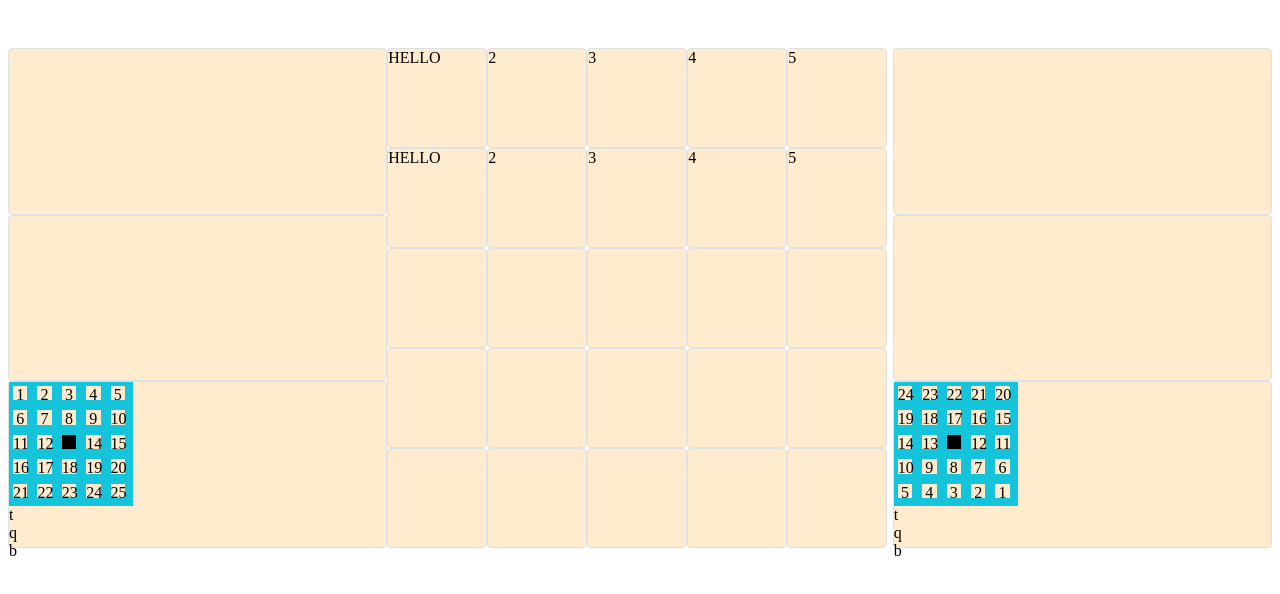
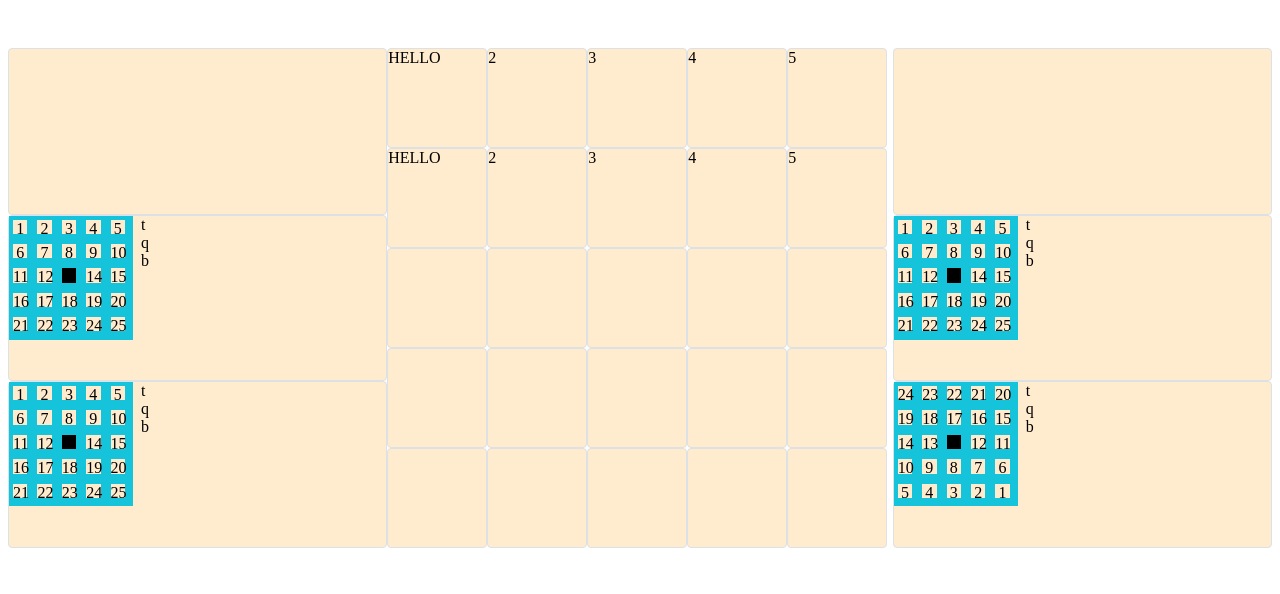
Before and after one commit to wley3337/onitama-frontend, a plain HTML site: page index.html in a window 1280 px wide. Drawn offline with Linux system fonts and the light colour scheme.

Commit message:
got card working and grid pattern

```diff
--- a/css/index.css
+++ b/css/index.css
@@ -60,10 +60,23 @@ span{
 }
 
 .move {
-  background-color: red;
+  background-color: rgb(255, 251, 0);
   color: black;
 }
 
 .character {
   background-color: black;
 }
+#red-card-1, #red-card-2, #blue-card-1, #blue-card-2{
+  display: grid;
+  grid-template-columns: 35% 60%;
+  grid-row-gap: 1%;
+}
+
+/* #blue-card-2-move{
+  flex-grow: 50;
+} */
+/* .card-text{
+  display: flex;
+  flex-flow: column wrap;
+}  */
--- a/index.html
+++ b/index.html
@@ -15,7 +15,42 @@
 
         <div id="red-team-container">
           <span class="box"></span>
-          <span class="box"></span>
+              <span id="red-card-1"class="box ">
+                  <div id="red-card-1-move" class="card-move">
+                      <span id='red-1-1' data-moveId="" >1</span>
+                      <span id='red-1-2' data-moveId="">2</span>
+                      <span id='red-1-3' data-moveId="">3</span>
+                      <span id='red-1-4' data-moveId="">4</span>
+                      <span id='red-1-5' data-moveId="">5</span>
+                      <span id='red-1-6' data-moveId="">6</span>
+                      <span id='red-1-7' data-moveId="">7</span>
+                      <span id='red-1-8' data-moveId="">8</span>
+                      <span id='red-1-9' data-moveId="">9</span>
+                      <span id='red-1-10' data-moveId="">10</span>
+                      <span id='red-1-11' data-moveId="">11</span>
+                      <span id='red-1-12' data-moveId="">12</span>
+                      <span id='red-1-25' class="character" data-moveId="" ></span>
+                      <span id='red-1-13' data-moveId="">14</span>
+                      <span id='red-1-14' data-moveId="">15</span>
+                      <span id='red-1-15'data-moveId="">16</span>
+                      <span id='red-1-16'data-moveId="">17</span>
+                      <span id='red-1-17'data-moveId="">18</span>
+                      <span id='red-1-18'data-moveId="">19</span>
+                      <span id='red-1-19'data-moveId="">20</span>
+                      <span id='red-1-20'data-moveId="">21</span>
+                      <span id='red-1-21'data-moveId="">22</span>
+                      <span id='red-1-22'data-moveId="">23</span>
+                      <span id='red-1-23'data-moveId="">24</span>
+                      <span id='red-1-24'data-moveId="">25</span>
+
+                </div>
+                <div class="card-text">
+                <div id="red-card-1-title">t</div>
+                <div id="red-card-1-quote">q</div>
+                <div id="red-card-1-buttons">b</div>
+                </div>
+
+          </span>
           <span id="red-card-2"class="box ">
               <div id="red-card-2-move" class="card-move">
                   <span id='red-2-1' data-moveId="" >1</span>
@@ -45,11 +80,11 @@
                   <span id='red-2-24'data-moveId="">25</span>
 
             </div>
-
+            <div class="card-text">
             <div id="red-card-2-title">t</div>
             <div id="red-card-2-quote">q</div>
             <div id="red-card-2-buttons">b</div>
-
+              </div>
           </span>
         </div>
 
@@ -90,8 +125,39 @@
         <div id="blue-team-container" class="col-sm-3">
           <span class="box"></span>
           <span id="blue-card-1" class="box">
+              <div id="blue-card-1-move" class="card-move">
+                  <span id='blue-1-1' data-moveId="" >1</span>
+                  <span id='blue-1-2' data-moveId="">2</span>
+                  <span id='blue-1-3' data-moveId="">3</span>
+                  <span id='blue-1-4' data-moveId="">4</span>
+                  <span id='blue-1-5' data-moveId="">5</span>
+                  <span id='blue-1-6' data-moveId="">6</span>
+                  <span id='blue-1-7' data-moveId="">7</span>
+                  <span id='blue-1-8' data-moveId="">8</span>
+                  <span id='blue-1-9' data-moveId="">9</span>
+                  <span id='blue-1-10' data-moveId="">10</span>
+                  <span id='blue-1-11' data-moveId="">11</span>
+                  <span id='blue-1-12' data-moveId="">12</span>
+                  <span id='blue-1-25' class="character" data-moveId="" ></span>
+                  <span id='blue-1-13' data-moveId="">14</span>
+                  <span id='blue-1-14' data-moveId="">15</span>
+                  <span id='blue-1-15'data-moveId="">16</span>
+                  <span id='blue-1-16'data-moveId="">17</span>
+                  <span id='blue-1-17'data-moveId="">18</span>
+                  <span id='blue-1-18'data-moveId="">19</span>
+                  <span id='blue-1-19'data-moveId="">20</span>
+                  <span id='blue-1-20'data-moveId="">21</span>
+                  <span id='blue-1-21'data-moveId="">22</span>
+                  <span id='blue-1-22'data-moveId="">23</span>
+                  <span id='blue-1-23'data-moveId="">24</span>
+                  <span id='blue-1-24'data-moveId="">25</span>
 
-
+            </div>
+            <div class="card-text">
+            <div id="blue-card-1-title">t</div>
+            <div id="blue-card-1-quote">q</div>
+            <div id="blue-card-1-buttons">b</div>
+              </div>
           </span>
           <span id="blue-card-2" class="box">
               <div id="blue-card-2-move" class="card-move">
@@ -121,9 +187,11 @@
                   <span id='blue-2-2'data-moveId="">2</span>
                   <span id='blue-2-1'data-moveId="">1</span>
             </div>
-            <div id="blue-card-2-title">t</div>
+            <div class="card-text">
+              <div id="blue-card-2-title">t</div>
               <div id="blue-card-2-quote">q</div>
-            <div id="blue-card-2-buttons">b</div>
+              <div id="blue-card-2-buttons">b</div>
+            </div>
           </span>
         </div>
 
--- a/src/cards.js
+++ b/src/cards.js
@@ -33,7 +33,7 @@ class Card{
                 move.x = move.x * -1;
                 move.y = move.y * -1;
             }
-            console.log(move.x, move.y, color);
+
             //add dataset values for event listener access to move
             moveButton.dataset.x = move.x;
             moveButton.dataset.y = move.y;
@@ -47,7 +47,7 @@ class Card{
             buttonsContainer.lastChild.addEventListener('click', selectMove)
             //hover event listenr
             buttonsContainer.lastChild.addEventListener('mouseover', hoverMove)
-            addEventListener('mouseout', hoverOff)
+            buttonsContainer.lastChild.addEventListener('mouseout', hoverOff)
 
         }
 
--- a/src/index.js
+++ b/src/index.js
@@ -33,15 +33,41 @@ function getBoardSquare(x,y){
 }
 
 //---functions
+function choseFive(){
+    let gameCards = [];
+    for(let i = gameCards.length; i < 5; i = gameCards.length){
+        gameCards.push(Math.floor(Math.random() * 17))
+        let unique = [...new Set(gameCards)];
+        if(unique.indexOf(0) != -1){
+            unique.splice(unique.indexOf(0), 1);
+        }
+        gameCards = unique;
+    }
+    let cardCount = 0
+    for(let cardId of gameCards){
+        if(cardCount < 2){
+            createCard(cardId, "red", cardCount + 1);
+            cardCount++;
+        }else if(cardCount<4){
+            createCard(cardId, "blue", cardCount -1);
+            cardCount++;
+        }else{
+            console.log("5th card:", cardId, gameCards)
+
+            // createCard(cardId, "black", 1);
+        }
+    }
 
 
-function createCard(cardId,cardContainerNumber){
+}
+
+function createCard(cardId, color, cardContainerNumber){
     getCard(cardId).then(card => {
           const newCard = new Card(card.id, card.player_id, card.title, card.quote, card.moves)
 
-          getPlayerCardTitle("red",cardContainerNumber).innerText = newCard.title;
-          getPlayerCardQuote("red",cardContainerNumber).innerText = newCard.quote;
-          newCard.cardMoveDisplay('blue', cardContainerNumber)
+          getPlayerCardTitle(color,cardContainerNumber).innerText = newCard.title;
+          getPlayerCardQuote(color,cardContainerNumber).innerText = newCard.quote;
+          newCard.cardMoveDisplay(color, cardContainerNumber)
       })
   }
 
@@ -53,12 +79,10 @@ function createCard(cardId,cardContainerNumber){
   }
 
   function hoverMove(e){
-      event.stopPropagation();
-    console.log(e);
+    event.stopPropagation();
     const pieceLocation = {x: 3, y: 2}
     const moveX = parseInt(e.target.dataset.x);
     const moveY = parseInt(e.target.dataset.y);
-
     const potentialMove = getBoardSquare(pieceLocation.x + moveX, pieceLocation.y + moveY)
     potentialMove.classList.add('move')
 
@@ -68,7 +92,6 @@ function createCard(cardId,cardContainerNumber){
     const pieceLocation = {x: 3, y: 2}
     const moveX = parseInt(e.target.dataset.x);
     const moveY = parseInt(e.target.dataset.y);
-
     const potentialMove = getBoardSquare(pieceLocation.x + moveX, pieceLocation.y + moveY)
     potentialMove.classList.remove('move')
 
```
